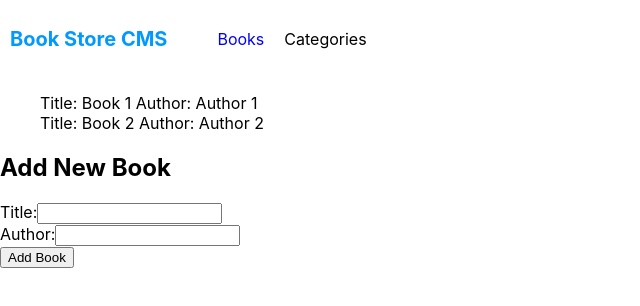
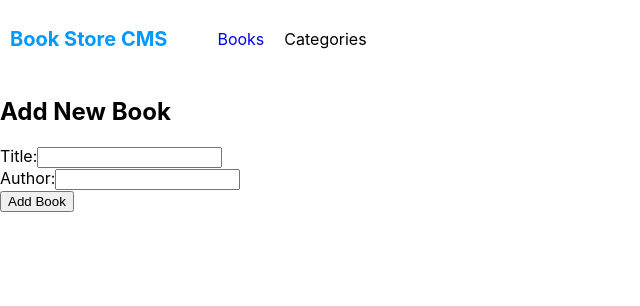
Before and after one commit to gaks1/React-Booksstore, a React (Create React App) app: page / in a window 1280 px wide. Shown: the top 306 px of the page, without its empty margins (0-640 px from the left). Built offline with nearby package versions, Linux system fonts and the light colour scheme.

Commit message:
Add addbook and removebook in book component and add handlesubmit function

```diff
--- a/src/components/Book.js
+++ b/src/components/Book.js
@@ -1,14 +1,35 @@
-const Books = () => (
+import { useSelector, useDispatch } from 'react-redux';
+import { addBook, removeBook } from '../redux/books/booksSlice';
+
+const Books = () => {
+  const { books } = useSelector((state) => state.books);
+  const dispatch = useDispatch();
+
+  const handleSubmit = (e) => {
+    e.preventDefault();
+    const title = document.getElementById('titleInput').value;
+    const author = document.getElementById('authorInput').value;
+    const category = 'gtyu';
+    const id = Math.random().toString(36).substr(2, 9);
+    const book = {
+      item_id: id, title, author, category,
+    };
+    dispatch(addBook(book));
+  };
+
+  return (
     <div>
       <ul>
-      <li>
-        Title: Book 1
-        Author: Author 1
+        {
+          books.map((book) => (
+            <li key={book.item_id}>
+              <span>{book.title}</span>
+              <span>{book.author}</span>
+              <span>{book.category}</span>
+              <button type="button" onClick={() => dispatch(removeBook(book.item_id))}>Remove Book</button>
             </li>
-      <li>
-        Title: Book 2
-        Author: Author 2
-      </li>
+          ))
+        }
       </ul>
       <h2>Add New Book</h2>
       <form>
@@ -22,9 +43,10 @@ const Books = () => (
           <input type="text" id="authorInput" name="author" />
         </label>
         <br />
-      <button type="submit">Add Book</button>
+        <button type="submit" onClick={(e) => handleSubmit(e)}>Add Book</button>
       </form>
     </div>
   );
+};
 
 export default Books;
```
Lines whose indentation alone changed are shown as unchanged.
